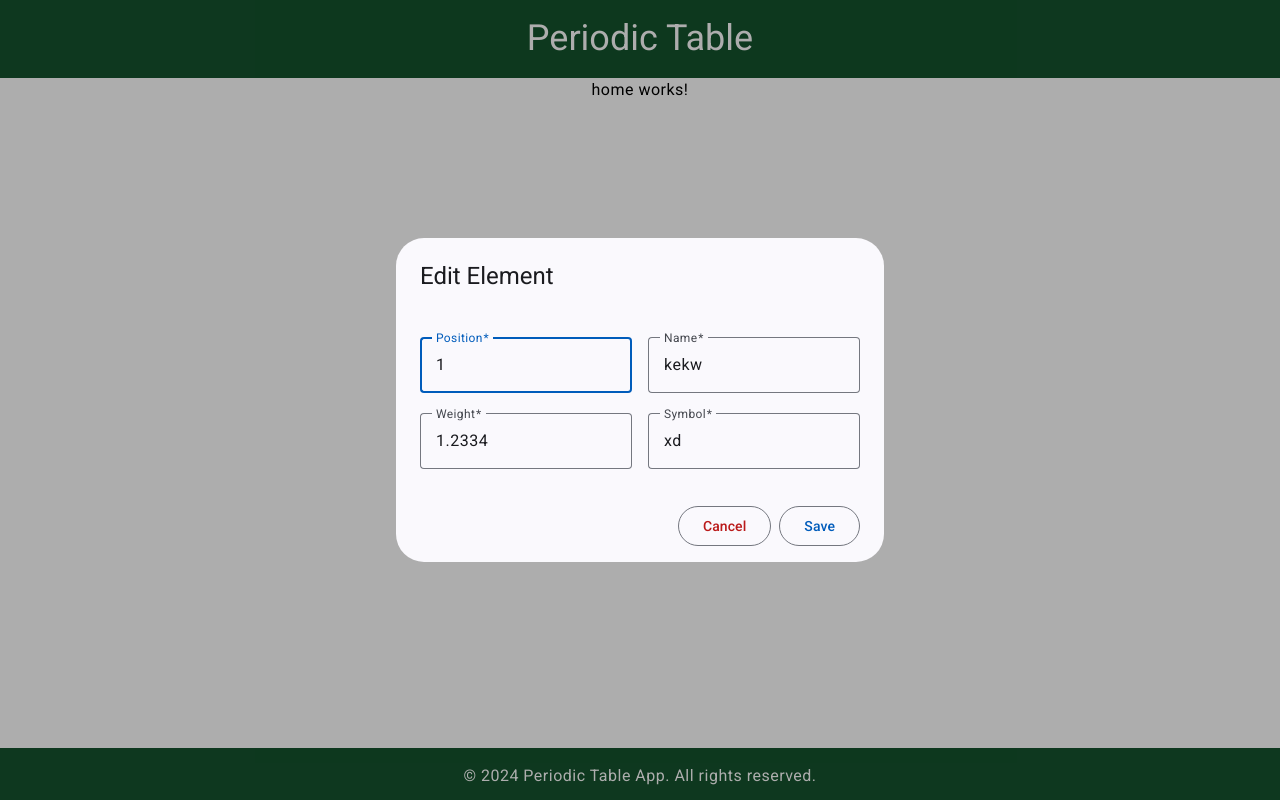
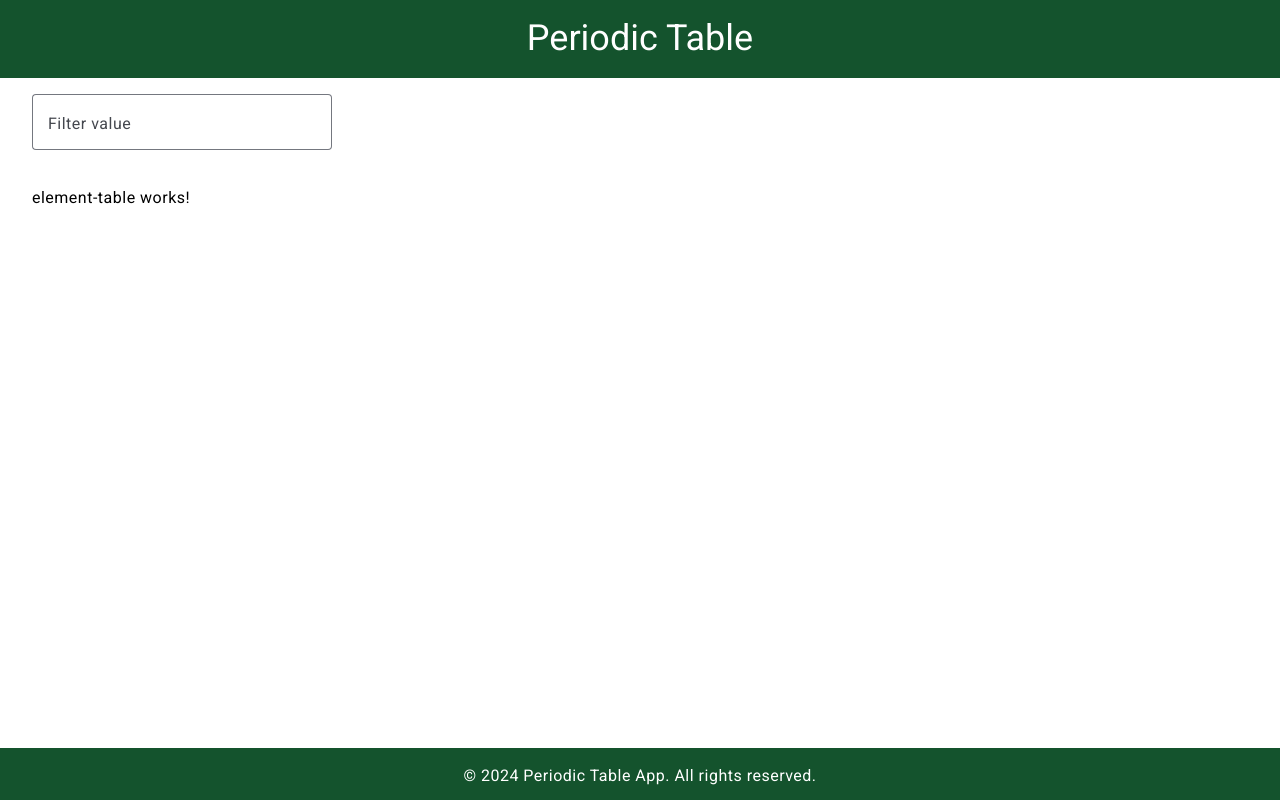
Before and after one commit to Rolero4/element-app, an Angular app: page /home in a window 1280 px wide. Built offline with nearby package versions, Linux system fonts and the light colour scheme.

Commit message:
element-5: table filter component

```diff
--- a/src/app/core/layout/layout.component.html
+++ b/src/app/core/layout/layout.component.html
@@ -1,6 +1,6 @@
 <app-header></app-header>
 
-<main class="h-full max-w-[1440px] mx-auto px-8">
+<main class="h-full w-full max-w-[1440px] mx-auto px-8">
     <ng-content></ng-content>
 </main>
 
--- a/src/app/routes/home/components/table-filter/table-filter.component.html
+++ b/src/app/routes/home/components/table-filter/table-filter.component.html
@@ -1 +1,21 @@
-<p>table-filter works!</p>
+<mat-form-field appearance="outline" class="w-full">
+    <mat-label>Filter value</mat-label>
+    <input
+        #input
+        title="filter"
+        matInput
+        type="text"
+        placeholder="filter value..."
+        [formControl]="filterControl"
+    />
+    @if (input.value) {
+        <button
+            matSuffix
+            mat-icon-button
+            aria-label="Clear"
+            (click)="clearInput()"
+        >
+            <mat-icon>close</mat-icon>
+        </button>
+    }
+</mat-form-field>
--- a/src/app/routes/home/components/table-filter/table-filter.component.scss
+++ b/src/app/routes/home/components/table-filter/table-filter.component.scss
@@ -0,0 +1,3 @@
+:host {
+    @apply block;
+}
--- a/src/app/routes/home/components/table-filter/table-filter.component.ts
+++ b/src/app/routes/home/components/table-filter/table-filter.component.ts
@@ -1,12 +1,45 @@
-import { Component } from '@angular/core';
+import { Component, DestroyRef, inject, output } from "@angular/core";
+import { takeUntilDestroyed } from "@angular/core/rxjs-interop";
+import { FormControl, ReactiveFormsModule } from "@angular/forms";
+import { MatButtonModule } from "@angular/material/button";
+import { MatFormFieldModule } from "@angular/material/form-field";
+import { MatIconModule } from "@angular/material/icon";
+import { MatInputModule } from "@angular/material/input";
+import { debounceTime, filter, Observable, tap } from "rxjs";
 
 @Component({
-  selector: 'app-table-filter',
-  standalone: true,
-  imports: [],
-  templateUrl: './table-filter.component.html',
-  styleUrl: './table-filter.component.scss'
+    selector: "app-table-filter",
+    standalone: true,
+    imports: [
+        MatFormFieldModule,
+        MatInputModule,
+        ReactiveFormsModule,
+        MatButtonModule,
+        MatIconModule,
+    ],
+    templateUrl: "./table-filter.component.html",
+    styleUrl: "./table-filter.component.scss",
 })
 export class TableFilterComponent {
+    private readonly destroyRef = inject(DestroyRef);
 
+    protected readonly filterValueChanged = output<string>();
+    protected readonly filterControl = new FormControl<string>("");
+
+    constructor() {
+        this.filterValueChangeOutput$().subscribe();
+    }
+
+    private filterValueChangeOutput$(): Observable<string> {
+        return this.filterControl.valueChanges.pipe(
+            debounceTime(2000),
+            filter((value): value is string => !!value),
+            tap((value) => this.filterValueChanged.emit(value)),
+            takeUntilDestroyed(this.destroyRef)
+        );
+    }
+
+    protected clearInput(): void {
+        this.filterControl.setValue("");
+    }
 }
--- a/src/app/routes/home/home.component.html
+++ b/src/app/routes/home/home.component.html
@@ -1 +1,2 @@
-<p class="w-full">home works!</p>
+<app-table-filter class="my-4 w-[300px]"></app-table-filter>
+<app-element-table></app-element-table>
--- a/src/app/routes/home/home.component.scss
+++ b/src/app/routes/home/home.component.scss
@@ -1,3 +1,3 @@
 :host {
-    @apply w-full;
+    @apply block w-full;
 }
--- a/src/app/routes/home/home.component.ts
+++ b/src/app/routes/home/home.component.ts
@@ -1,35 +1,33 @@
 import { Component, inject } from "@angular/core";
-import { MatDialog } from "@angular/material/dialog";
-import { EditPopupComponent } from "../../shared/components/edit-popup/edit-popup.component";
-import { PeriodicElement } from "../../shared/model/misc.model";
+import { ElementTableComponent } from "./components/element-table/element-table.component";
+import { TableFilterComponent } from "./components/table-filter/table-filter.component";
 import { ElementStoreService } from "./services/element-store.service";
 
 @Component({
     selector: "app-home",
     standalone: true,
-    imports: [],
+    imports: [TableFilterComponent, ElementTableComponent],
     templateUrl: "./home.component.html",
     styleUrl: "./home.component.scss",
 })
 export class HomeComponent {
     private readonly storeService = inject(ElementStoreService);
     protected readonly elements$ = this.storeService.elements$;
+    // constructor(public dialog: MatDialog) {
+    //     this.openEditDialog({
+    //         position: 1,
+    //         name: "kekw",
+    //         weight: 1.2334,
+    //         symbol: "xd",
+    //     });
+    // }
 
-    constructor(public dialog: MatDialog) {
-        this.openEditDialog({
-            position: 1,
-            name: "kekw",
-            weight: 1.2334,
-            symbol: "xd",
-        });
-    }
+    // openEditDialog(element: PeriodicElement): void {
+    //     const dialogRef = this.dialog.open(EditPopupComponent, {
+    //         data: { ...element },
+    //         disableClose: true,
+    //     });
 
-    openEditDialog(element: PeriodicElement): void {
-        const dialogRef = this.dialog.open(EditPopupComponent, {
-            data: { ...element },
-            disableClose: true,
-        });
-
-        dialogRef.afterClosed().subscribe((result) => {});
-    }
+    //     dialogRef.afterClosed().subscribe((result) => {});
+    // }
 }
```
